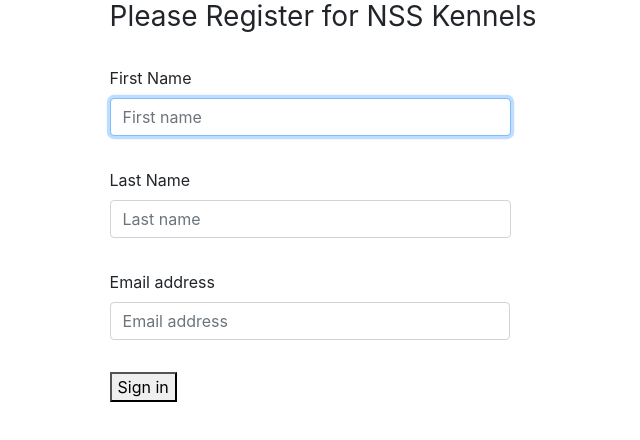
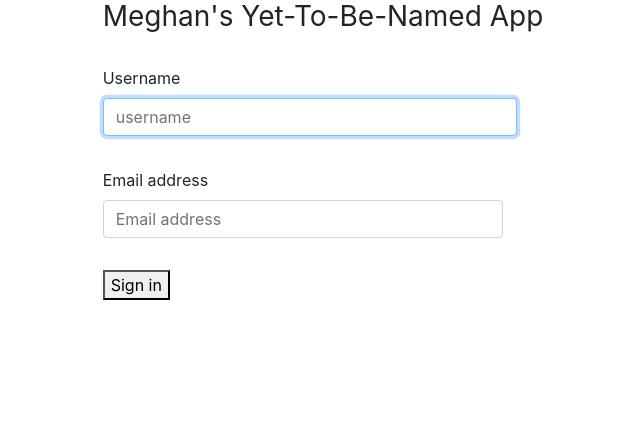
Before and after one commit to MegSemrad/nss-MeghanSemrad-Capstone1, a React (Create React App) app: page /register in a window 1280 px wide. Shown: the top 440 px of the page, without its empty margins (317-957 px from the left). Built offline with nearby package versions, Linux system fonts and the light colour scheme.

Commit message:
login and register pages

```diff
--- a/src/components/auth/Login.css
+++ b/src/components/auth/Login.css
@@ -45,10 +45,9 @@ fieldset {
 .container--login {
     text-align: center;
 }
-
-/* .form--login {
+/*
+.form--login {
     background-position-x: right;
-    background-image: url(logo.png);
     z-index: 1;
     min-height: 25rem;
     min-width: 45rem;
--- a/src/components/auth/Login.js
+++ b/src/components/auth/Login.js
@@ -5,12 +5,12 @@ import "./Login.css";
 
 
 export const Login = props => {
-    const email = useRef()
+    const username = useRef()
     const existDialog = useRef()
     const history = useHistory()
 
     const existingUserCheck = () => {
-        return fetch(`http://localhost:8090/users?email=${email.current.value}`)
+        return fetch(`http://localhost:8090/users?username=${username.current.value}`)
             .then(res => res.json())
             .then(user => user.length ? user[0] : false)
     }
@@ -39,13 +39,12 @@ export const Login = props => {
             <section>
                 <form className="form--login" onSubmit={handleLogin}>
                     <h1>Meghan's Yet-To-Be-Named App</h1>
-                    <h2>Please sign in</h2>
                     <fieldset>
-                        <label htmlFor="inputEmail"> Email address </label>
-                        <input ref={email} type="email"
-                            id="email"
+                        <label htmlFor="inputEmail"> Username </label>
+                        <input ref={username} type="text"
+                            id="username"
                             className="form-control"
-                            placeholder="Email address"
+                            placeholder="username"
                             required autoFocus />
                     </fieldset>
                     <fieldset>
--- a/src/components/auth/Register.js
+++ b/src/components/auth/Register.js
@@ -3,8 +3,7 @@ import { useHistory } from "react-router-dom"
 import "./Login.css"
 
 export const Register = (props) => {
-    const firstName = useRef()
-    const lastName = useRef()
+    const username = useRef()
     const email = useRef()
     const conflictDialog = useRef()
     const history = useHistory()
@@ -29,7 +28,7 @@ export const Register = (props) => {
                         },
                         body: JSON.stringify({
                             email: email.current.value,
-                            name: `${firstName.current.value} ${lastName.current.value}`
+                            name: `${username.current.value}`
                         })
                     })
                         .then(res => res.json())
@@ -56,23 +55,15 @@ export const Register = (props) => {
             </dialog>
 
             <form className="form--login" onSubmit={handleRegister}>
-                <h1 className="h3 mb-3 font-weight-normal">Please Register for NSS Kennels</h1>
+                <h1 className="h3 mb-3 font-weight-normal">Meghan's Yet-To-Be-Named App</h1>
                 <fieldset>
-                    <label htmlFor="firstName"> First Name </label>
-                    <input ref={firstName} type="text"
-                        name="firstName"
+                    <label htmlFor="username"> Username </label>
+                    <input ref={username} type="text"
+                        name="Name"
                         className="form-control"
-                        placeholder="First name"
+                        placeholder="username"
                         required
                         autoFocus />
-                </fieldset>
-                <fieldset>
-                    <label htmlFor="lastName"> Last Name </label>
-                    <input ref={lastName} type="text"
-                        name="lastName"
-                        className="form-control"
-                        placeholder="Last name"
-                        required />
                 </fieldset>
                 <fieldset>
                     <label htmlFor="inputEmail"> Email address </label>
```
